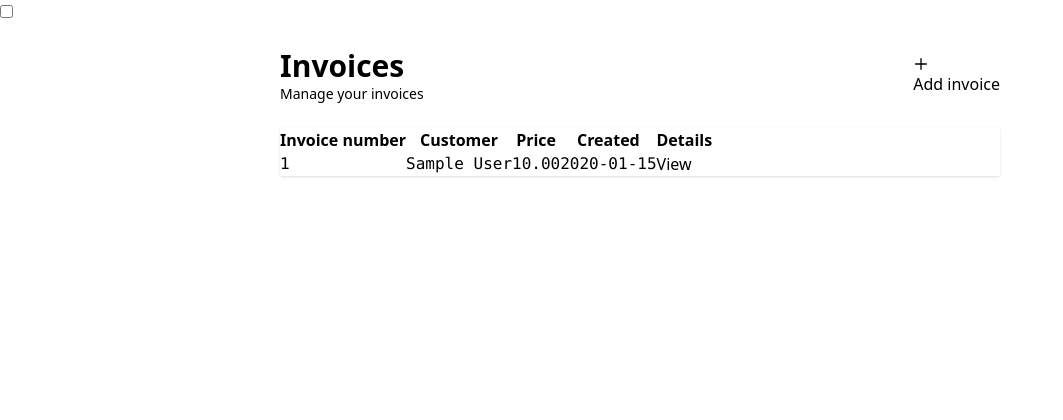
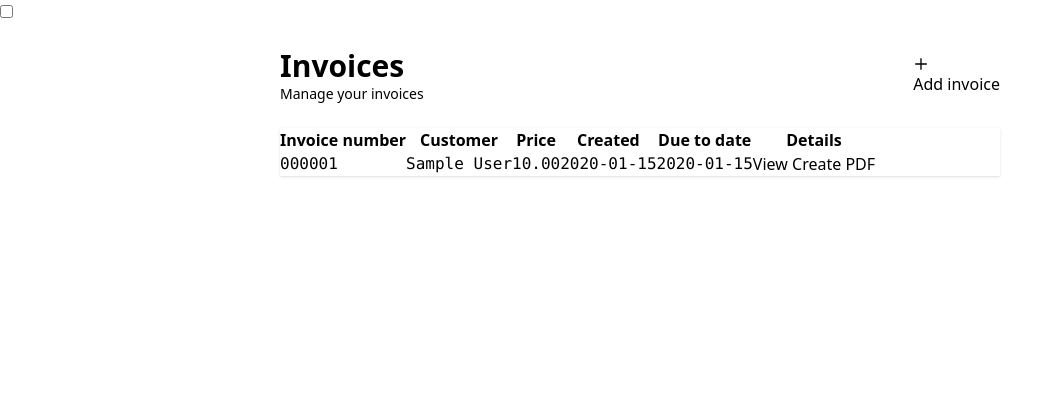
Before and after one commit to Garfieldas/invoice, a Django app: page /invoices/ in a window 1280 px wide. Shown: the top 420 px of the page, without its empty margins (0-1063 px from the left). Run offline with Django 5.2, Linux system fonts and the light colour scheme; a user stored in the database is signed in; tables that the repository leaves empty hold one stand-in row (values such as "Sample post"); some libraries are stand-ins or nearby versions.

Commit message:
Added invoice missing fields

```diff
--- a/apps/invoice/helpers/invoices.py
+++ b/apps/invoice/helpers/invoices.py
@@ -3,6 +3,8 @@ from decimal import Decimal
 from django.db.models import QuerySet, Sum, Count
 from invoice.models import Invoice
 from accounts.models import User
+from num2words import num2words
+from decimal import Decimal
 
 def get_user_invoices(user: User)->Optional[QuerySet]:
     """
@@ -21,3 +23,18 @@ def calculate_total_sum_and_count_of_invoices(invoices:Optional[QuerySet])->dict
     if invoices:
         invoices_total = invoices.aggregate(total_price=Sum('total_price'), count=Count('id'))
     return invoices_total
+
+def amount_to_words_lt(amount: Decimal) -> str:
+    """
+    Convert amount to words
+    """
+    amount = amount.quantize(Decimal("0.01"))
+
+    euros = int(amount)
+    cents = int((amount - euros) * 100)
+
+    euros_words = num2words(euros, lang="lt")
+
+    return (
+        f"{euros_words.capitalize()} eur ir {str(cents).zfill(2)} ct"
+    )
--- a/apps/invoice/models.py
+++ b/apps/invoice/models.py
@@ -50,6 +50,10 @@ class Invoice(models.Model):
             self.generate_invoice_number()
         super().save(*args, **kwargs)
 
+    @property
+    def invoice_number_display(self):
+        return str(self.invoice_number).zfill(6)
+
     def __str__(self):
         return f"{self.user.full_name} - {self.invoice_number}"
 
--- a/apps/invoice/templates/invoices/partials/invoices_table.html
+++ b/apps/invoice/templates/invoices/partials/invoices_table.html
@@ -6,18 +6,21 @@
         <th>Customer</th>
         <th>Price</th>
         <th>Created</th>
+        <th>Due to date</th>
         <th>Details</th>
       </tr>
     </thead>
     <tbody>
       {% for invoice in invoices %}
       <tr class="hover">
-        <td class="font-mono">{{ invoice.invoice_number }}</td>
+        <td class="font-mono">{{ invoice.invoice_number_display }}</td>
         <td class="font-mono">{{ invoice.customer }}</td>
         <td class="font-mono">{{ invoice.total_price }}</td>
         <td class="font-mono">{{ invoice.created_at|date:"Y-m-d" }}</td>
+        <td class="font-mono">{{ invoice.due_date|date:"Y-m-d" }}</td>
         <td>
           <a class="btn btn-ghost btn-xs" href="{% url 'invoice-details' invoice.pk %}">View</a>
+          <a class="btn btn-ghost btn-xs" href="{% url 'invoice_pdf' invoice.pk %}">Create PDF</a>
         </td>
       </tr>
       {% endfor %}
--- a/apps/invoice/views.py
+++ b/apps/invoice/views.py
@@ -11,6 +11,7 @@ from invoice.models import Invoice, InvoiceItem
 from accounts.models import User, SelfInfo
 from invoice.forms import InvoiceForm, InvoiceItemFormset
 from invoice.helpers.invoice_items import get_invoice_items
+from invoice.helpers.invoices import amount_to_words_lt
 from weasyprint import HTML
 
 @login_required
@@ -119,12 +120,14 @@ def create_invoice_pdf(request:HttpRequest, invoice_pk:str):
     except Exception as e:
         print(e)
         pass
+    amount_words = amount_to_words_lt(invoice.total_price)
     context: dict = {
         "user": user,
         "invoice": invoice,
         "customer": customer,
         "self_info": self_info,
-        "invoice_items": invoice_items
+        "invoice_items": invoice_items,
+        "amount_words": amount_words
     }
     html_to_string = render_to_string("components/invoice_to_pdf.html", context)
     pdf = HTML(string=html_to_string).write_pdf()
--- a/templates/components/invoice_to_pdf.html
+++ b/templates/components/invoice_to_pdf.html
@@ -172,7 +172,7 @@
 
     <div class="title">
       <h1>SĄSKAITA FAKTŪRA</h1>
-      <div class="series">Serija AA Nr. <strong>{{ invoice.invoice_number }}</strong></div>
+      <div class="series">Serija AA Nr. <strong>{{ invoice.invoice_number_display }}</strong></div>
     </div>
 
     <div class="meta">
@@ -226,7 +226,7 @@
       <tr>
         <td>{{ item.name }}</td>
         <td class="qty">{{ item.amount }}</td>
-        <td class="unit">{{ item.unit }}</td>
+        <td class="unit">{{ item.get_unit_display }}</td>
         <td class="price">{{ item.price }} €</td>
         <td class="sum">{{ item.total_price }} €</td>
       </tr>
@@ -235,7 +235,7 @@
   </table>
 
   <div class="muted" style="margin-top:10px">
-    Bendra suma žodžiais: {{ invoice.total_price_words }}
+    Bendra suma žodžiais: {{ amount_words }}
   </div>
 
 
```
Also changed, not shown: apps/invoice/migrations/0010_alter_invoice_created_at.py (added), apps/invoice/migrations/0011_alter_invoice_created_at.py (added).
